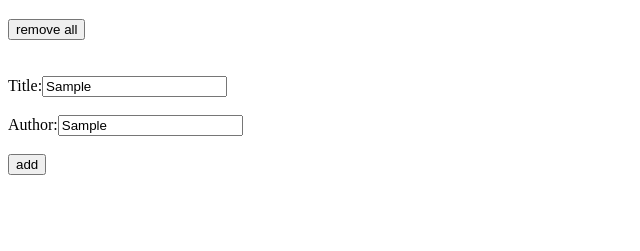
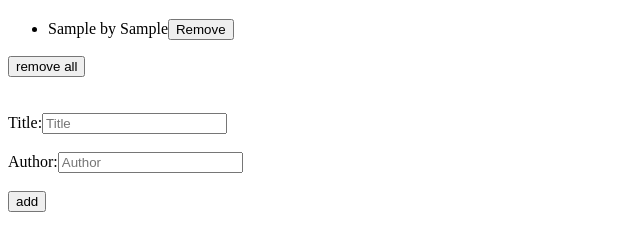
Before and after one commit to beyk/Awesome_Book3, a plain HTML site: page index.html in a window 1280 px wide. Both pictures are taken after typing "Sample", "Sample" into the empty fields and a click on the button "add". Shown: the part 61-312 px from the top of the page, without its empty margins (0-640 px from the left). Drawn offline with Linux system fonts and the light colour scheme.

Commit message:
Add main.js

```diff
--- a/index.html
+++ b/index.html
@@ -4,6 +4,7 @@
     <meta charset="UTF-8">
     <meta http-equiv="X-UA-Compatible" content="IE=edge">
     <meta name="viewport" content="width=device-width, initial-scale=1.0">
+    <script src="./main.js" defer></script>
     <title>Document</title>
 </head>
 <body>
@@ -12,8 +13,8 @@
      <ul></ul>
      <button id="remove">remove all</button><br><br><br>
     </div>
-    <label for="Title">Title:</label><input type="text" placeholder="Title" required><br><br>
-    <label for="Author">Author:</label><input type="text" placeholder="Author" required><br><br>
-    <button>add</button><br><br>
+    <label for="Title">Title:</label><input type="text" id="title" placeholder="Title" required><br><br>
+    <label for="Author">Author:</label><input type="text" id="author" placeholder="Author" required><br><br>
+    <button id="add">add</button><br><br>
 </body>
 </html>
--- /dev/null
+++ b/main.js
@@ -0,0 +1,63 @@
+// Define the book collection array
+let books = [];
+
+// Get the input fields and buttons
+const titleInput = document.getElementById('title');
+const authorInput = document.getElementById('author');
+const addButton = document.getElementById('add');
+const removeButton = document.getElementById('remove');
+
+// Get the books list and render it on the page
+const booksList = document.querySelector('#books ul');
+
+function renderBooks() {
+  booksList.innerHTML = '';
+  books.forEach((book, index) => {
+    const listItem = document.createElement('li');
+    listItem.innerHTML = `${book.title} by ${book.author}<button data-index="${index}">Remove</button>`;
+    booksList.appendChild(listItem);
+  });
+}
+
+// Add a book to the collection
+function addBook(title, author) {
+  const book = { title, author };
+  books.push(book);
+  renderBooks();
+}
+
+// Remove a book from the collection
+function removeBook(index) {
+  books = books.filter((book, i) => i !== index);
+  renderBooks();
+}
+
+// Load the saved books from localStorage
+if (localStorage.getItem('books')) {
+  books = JSON.parse(localStorage.getItem('books'));
+  renderBooks();
+}
+
+// Add event listeners to the buttons
+addButton.addEventListener('click', () => {
+  const title = titleInput.value;
+  const author = authorInput.value;
+  addBook(title, author);
+  localStorage.setItem('books', JSON.stringify(books));
+  titleInput.value = '';
+  authorInput.value = '';
+});
+
+booksList.addEventListener('click', (event) => {
+  if (event.target.tagName === 'BUTTON') {
+    const index = parseInt(event.target.dataset.index, 10);
+    removeBook(index);
+    localStorage.setItem('books', JSON.stringify(books));
+  }
+});
+
+removeButton.addEventListener('click', () => {
+  books = [];
+  renderBooks();
+  localStorage.setItem('books', JSON.stringify(books));
+});
```
